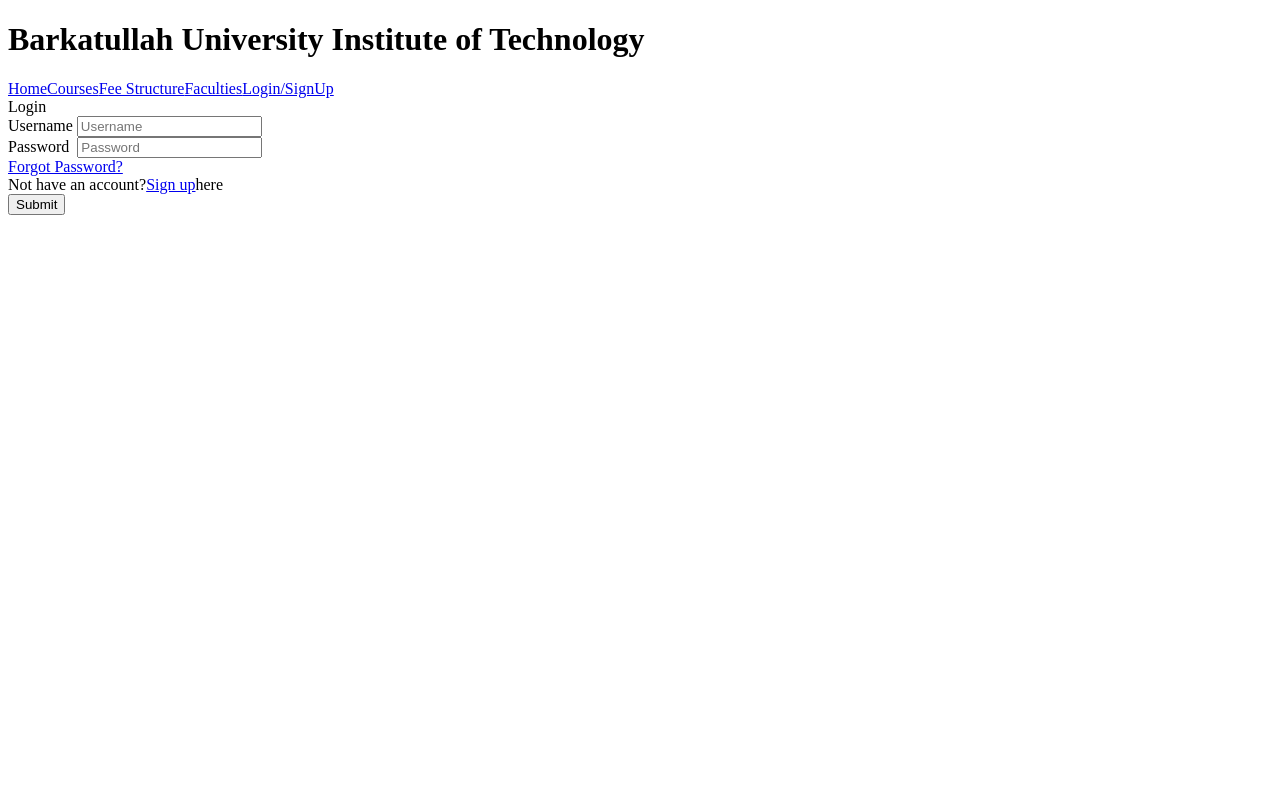
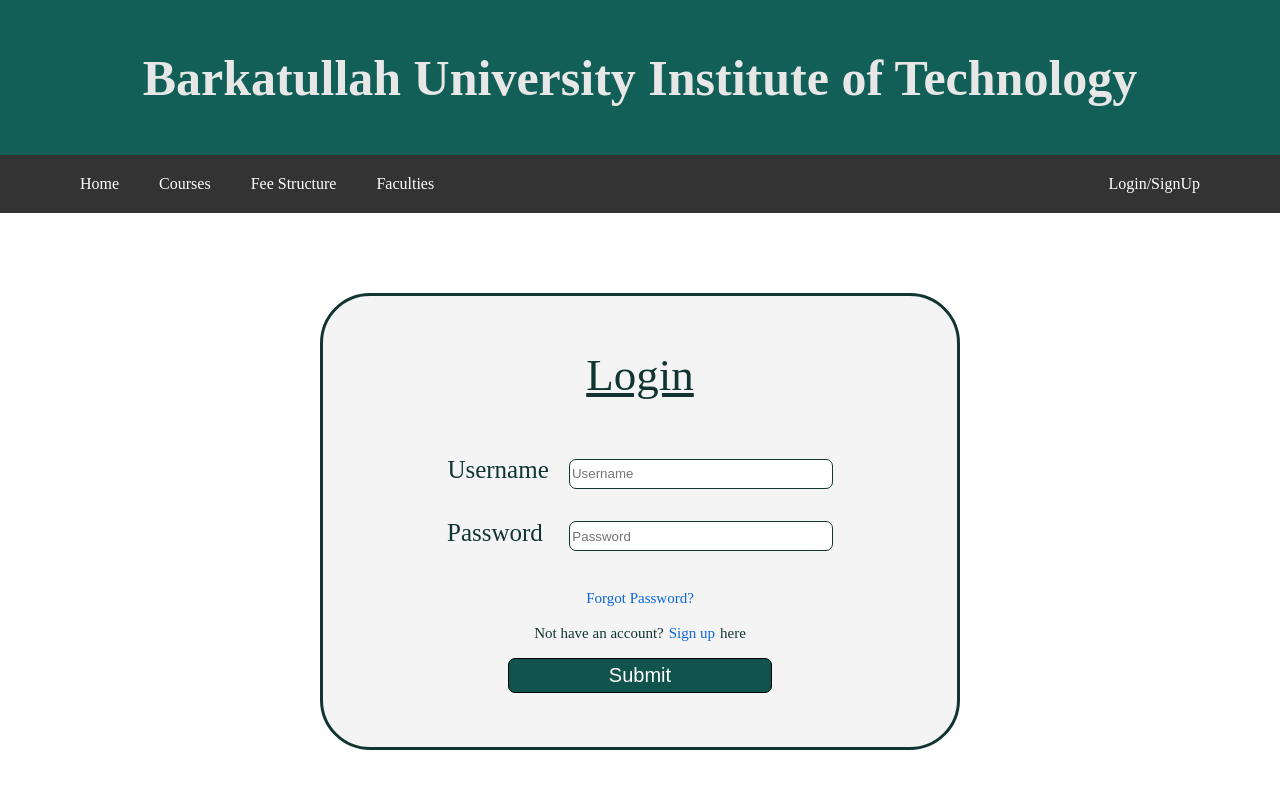
Before and after one commit to ankur-guptaa/Assignment-Soft-Lab, a plain HTML site: page login.html in a window 1280 px wide. Drawn offline with Linux system fonts and the light colour scheme; the site is published under a folder, as on GitHub Pages, so addresses that start at the root find nothing.

Commit message:
removed / form each and every link

```diff
--- a/login.html
+++ b/login.html
@@ -3,22 +3,22 @@
 
 <head>
     <title>Login Page</title>
-    <link rel="stylesheet" href="/login.css">
+    <link rel="stylesheet" href="login.css">
 </head>
 
 <body>
     <header>
         <h1>Barkatullah University Institute of Technology</h1>
     </header>
-    <nav><a href="/index.html">Home</a><a href="#">Courses</a><a href="/fee-structure.html">Fee Structure</a><a
-            href="/faculties.html">Faculties</a><a href="/login.html" class="log">Login/SignUp</a></nav>
+    <nav><a href="index.html">Home</a><a href="#">Courses</a><a href="fee-structure.html">Fee Structure</a><a
+            href="faculties.html">Faculties</a><a href="login.html" class="log">Login/SignUp</a></nav>
     <main>
         <form>
             <div class="login">Login</div>
             <div><span>Username</span> <span><input type="text" placeholder="Username"></span></div>
             <div><span>Password</span> &nbsp;<span><input type="password" placeholder="Password"></span></div>
             <div><a href="#" class="forgot">Forgot Password?</a></div>
-            <div class="signup">Not have an account?<a href="/create_account.html">Sign up</a>here</div>
+            <div class="signup">Not have an account?<a href="create_account.html">Sign up</a>here</div>
             <div><button>Submit</button></div>
         </form>
     </main>
```
Also changed, not shown: create_account.html (+3 -3 lines), faculties.html (+3 -3 lines), fee-structure.html (+3 -3 lines), index.html (+2 -2 lines).
